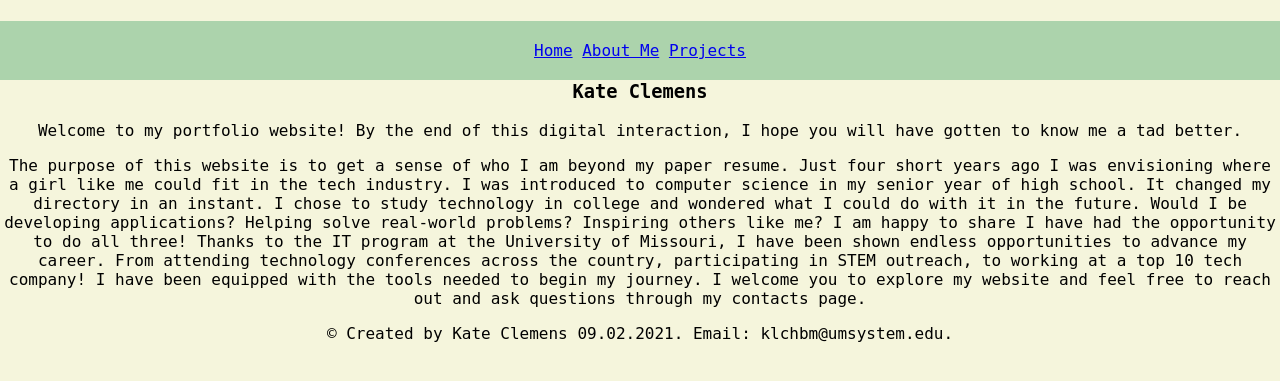
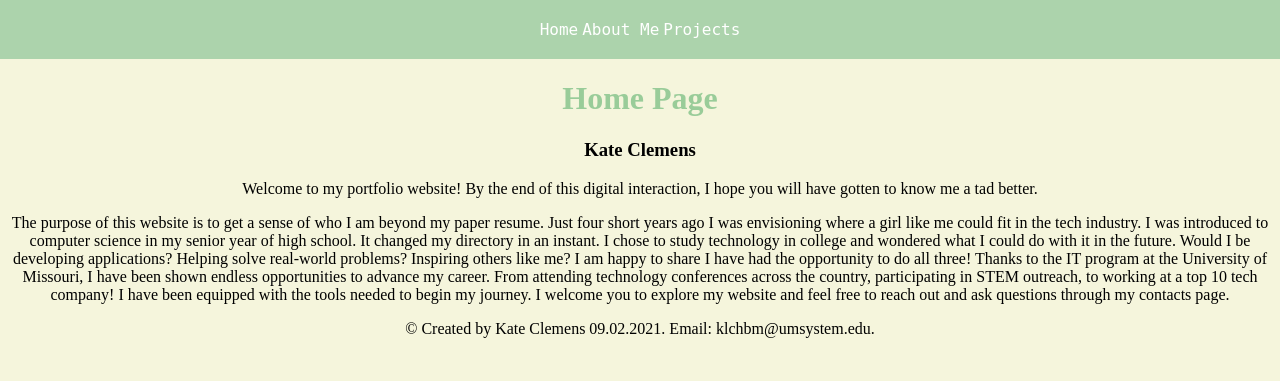
Before and after one commit to klchbm/klchbm.github.io, a PHP site: page / in a window 1280 px wide. Shown: the top 381 px of the page. Run offline with PHP 8.4, Linux system fonts and the light colour scheme.

Commit message:
Add files via upload

```diff
--- a/islt_7310/nav.css
+++ b/islt_7310/nav.css
@@ -12,9 +12,6 @@
     padding-right: 0 25px 0 25px;
 }
 
-.nav > a {
-    color: #fff;
-}
 
 .nav > li > a:hover {
     color: #c1c1c1;
@@ -23,8 +20,11 @@
 ul {
     list-style-type: none;
     margin: 0;
-    padding: 0;
-    overflow: hidden;
-    position: fixed;
-    width: 100%;
+
 }
+
+li a {
+    font-family: 'Monospace', 'Courier New';
+    text-decoration: none;
+    color: #fff;
+}
--- a/islt_7310/style.css
+++ b/islt_7310/style.css
@@ -7,7 +7,6 @@
 Body{
     background-color:beige;
     text-align: center;
-    font-family: 'Monospace', 'Courier New';
     margin: 0;
     padding: 0;
 }
```
